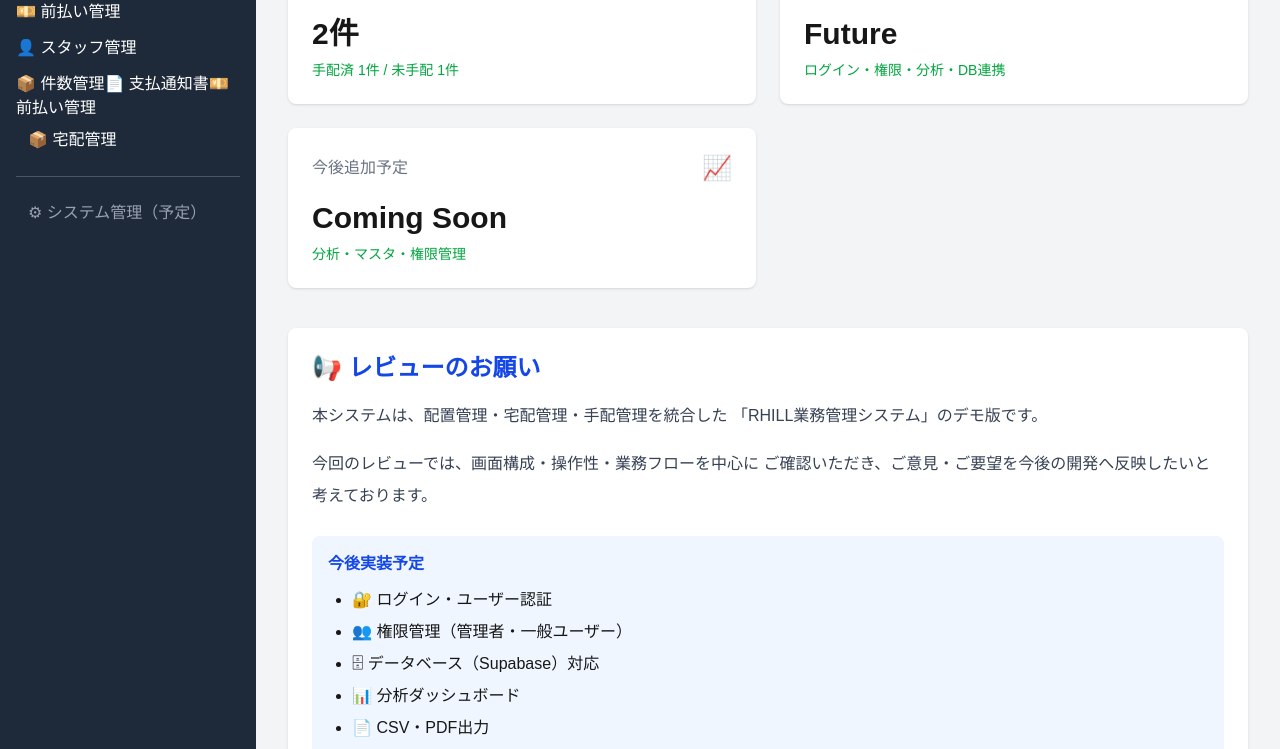
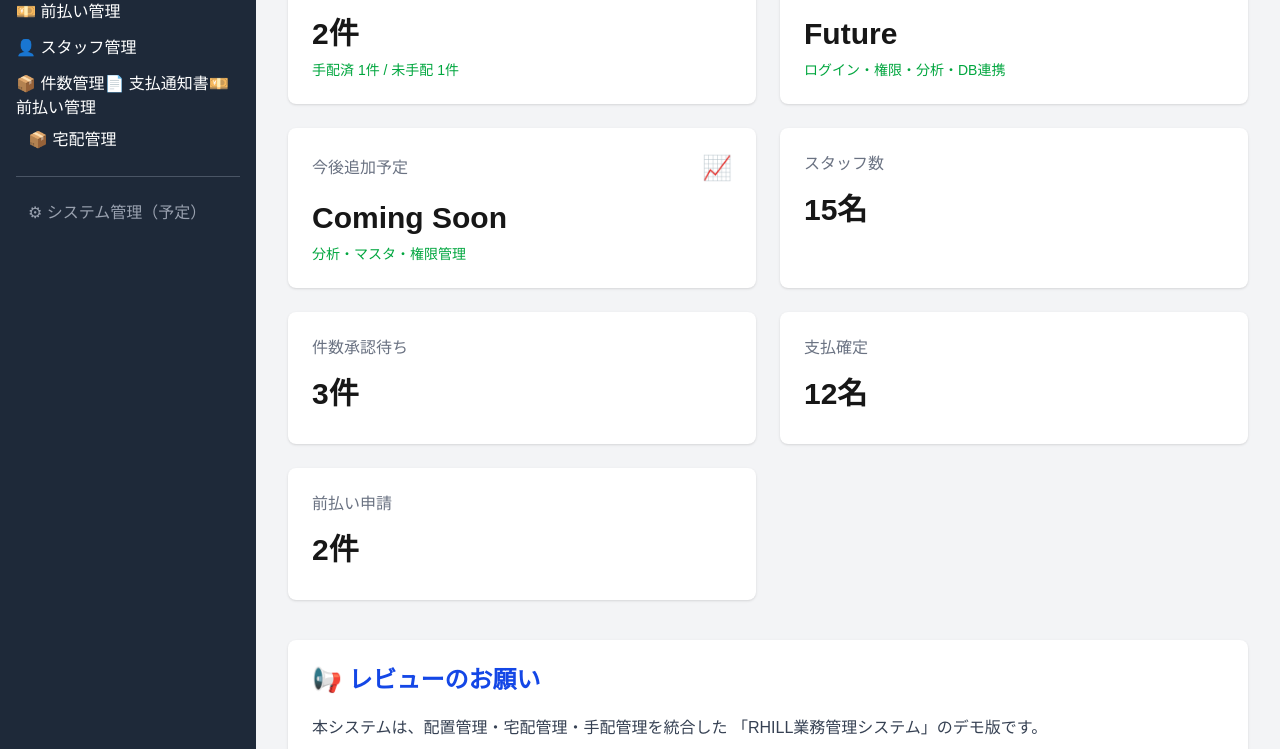
Before and after one commit to keinosukenakahara/rhill-demo, a Next.js app: page / in a window 1280 px wide. Shown: the part 496-1245 px from the top of the page. Built offline with nearby package versions, Linux system fonts and the light colour scheme.

Commit message:
rhill-demo
機能追加

```diff
--- a/app/page.tsx
+++ b/app/page.tsx
@@ -5,6 +5,7 @@ import Sidebar from "@/components/Sidebar";
 import { getProjects } from "@/lib/projects";
 import { getPlacements } from "@/lib/placements";
 import { getDispatches } from "@/lib/dispatches";
+import { dashboardData } from "@/lib/dashboard";
 
 export default function Home() {
 
@@ -103,6 +104,56 @@ export default function Home() {
                   change="分析・マスタ・権限管理"
               />
 
+          <DashboardCard
+
+          title="スタッフ数"
+
+          value={`${dashboardData.staffs}名`}
+
+          description="稼働スタッフ"
+
+          />
+
+
+          <DashboardCard
+
+          title="件数承認待ち"
+
+          value={`${dashboardData.pendingCounts}件`}
+
+          description="確認が必要"
+
+          />
+
+
+          <DashboardCard
+
+          title="支払確定"
+
+          value={`${dashboardData.paymentDone}名`}
+
+          description="今月確定"
+
+          />
+
+
+          <DashboardCard
+
+          title="前払い申請"
+
+          value={`${dashboardData.advanceRequests}件`}
+
+          description="承認待ち"
+
+          />
+
+
+
+
+
+
+
+
             </div>
 
             <div className="mt-10 rounded-lg bg-white p-6 shadow">
--- /dev/null
+++ b/lib/dashboard.ts
@@ -0,0 +1,15 @@
+export const dashboardData = {
+
+  staffs: 15,
+
+  pendingCounts: 3,
+
+  paymentDone: 12,
+
+  advanceRequests: 2,
+
+  projects: 18,
+
+  placements: 6,
+
+};
```
Also changed, not shown: components/DashboardCard.tsx (+8 -4 lines).
